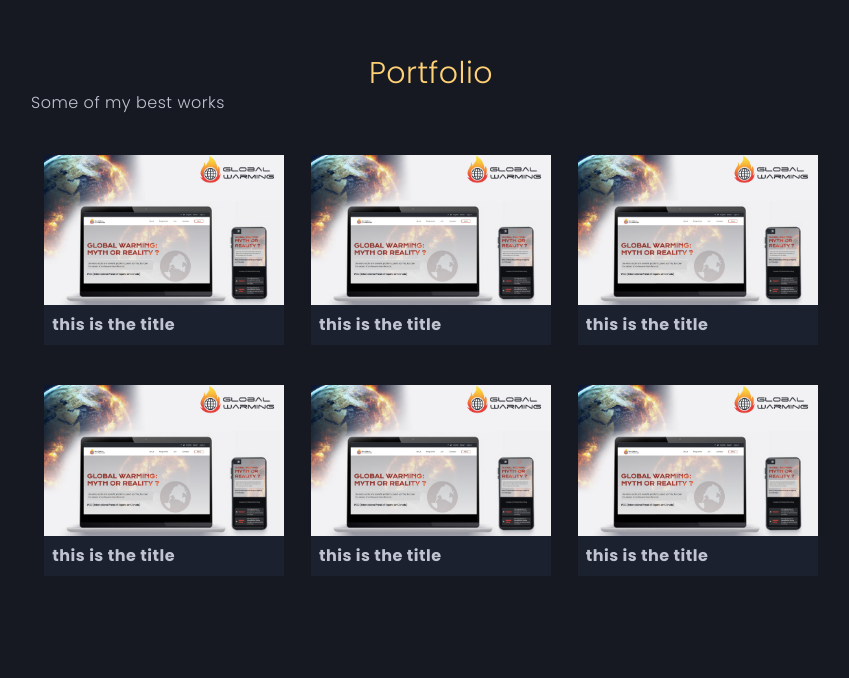
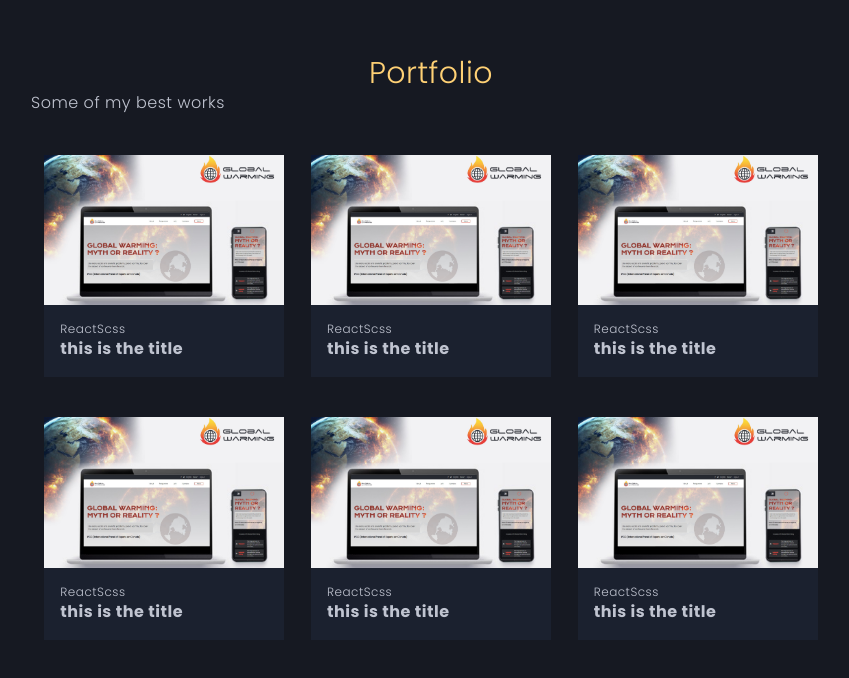
Before and after one commit to joel-kalema/me_with-nextjs, a Next.js app: page / in a window 1280 px wide. Shown: the part 2700-3378 px from the top of the page, without its empty margins (209-1058 px from the left). Built offline with nearby package versions, Linux system fonts and the light colour scheme.

Commit message:
add buttons

```diff
--- /dev/null
+++ b/components/data/expeertise.js
@@ -0,0 +1,36 @@
+import { TbDatabase } from 'react-icons/tb';
+import { BiColorFill } from 'react-icons/bi';
+import { MdSlowMotionVideo } from 'react-icons/md';
+
+export const skills = [
+    {
+        name: 'UI UX DESIGN',
+        percentage: 90
+    },
+    {
+        name: 'PROBLEM SOLVING',
+        percentage: 80
+    },
+    {
+        name: 'MOTION VIDEO',
+        percentage: 85
+    },
+    {
+        name: 'ELECTRONIC',
+        percentage: 75
+    }
+]
+export const expertise = [
+    {
+        icon: <BiColorFill />,
+        detail: 'UI UX DESIGN'
+    },
+    {
+        icon: <TbDatabase />,
+        detail: 'BACKEND'
+    },
+    {
+        icon: <MdSlowMotionVideo />,
+        detail: 'MOTION VIDEO'
+    }
+]
--- a/components/expertise.js
+++ b/components/expertise.js
@@ -1,40 +1,7 @@
-import { TbDatabase } from 'react-icons/tb';
-import { BiColorFill } from 'react-icons/bi';
-import { MdSlowMotionVideo } from 'react-icons/md';
+import { skills, expertise } from './data/expeertise'
 
 export default function Area (){
-    const skills = [
-        {
-            name: 'UI UX DESIGN',
-            percentage: 90
-        },
-        {
-            name: 'PROBLEM SOLVING',
-            percentage: 80
-        },
-        {
-            name: 'MOTION VIDEO',
-            percentage: 85
-        },
-        {
-            name: 'ELECTRONIC',
-            percentage: 75
-        }
-    ]
-    const expertise = [
-        {
-            icon: <BiColorFill />,
-            detail: 'UI UX DESIGN'
-        },
-        {
-            icon: <TbDatabase />,
-            detail: 'BACKEND'
-        },
-        {
-            icon: <MdSlowMotionVideo />,
-            detail: 'MOTION VIDEO'
-        }
-    ]
+
     return (
         <div className='px-60 py-40 text-center'>
             <h1 className='text-3xl text-[#ffd175] text-center mt-40'>Expertise Area</h1>
--- a/components/portfolio.js
+++ b/components/portfolio.js
@@ -1,4 +1,5 @@
 import { projects } from "./data/portfolio"
+import Link from "next/link"
 
 export default function Portfolio (){
     return(
@@ -9,7 +10,10 @@ export default function Portfolio (){
                 {projects.map((item) => (
                    <div className="w-[30%] mt-10 bg-[#1b212f]">
                         <img src={item.image} alt='images' />
-                        <div className="p-2">
+                        <div className="p-4">
+                            <div className="flex text-xs">
+                                {item.technologies.map((lang) => (<p>{lang}</p>))}
+                            </div>
                             <h1 className="font-bold">{item.title}</h1>
                         </div>
                    </div>
```
